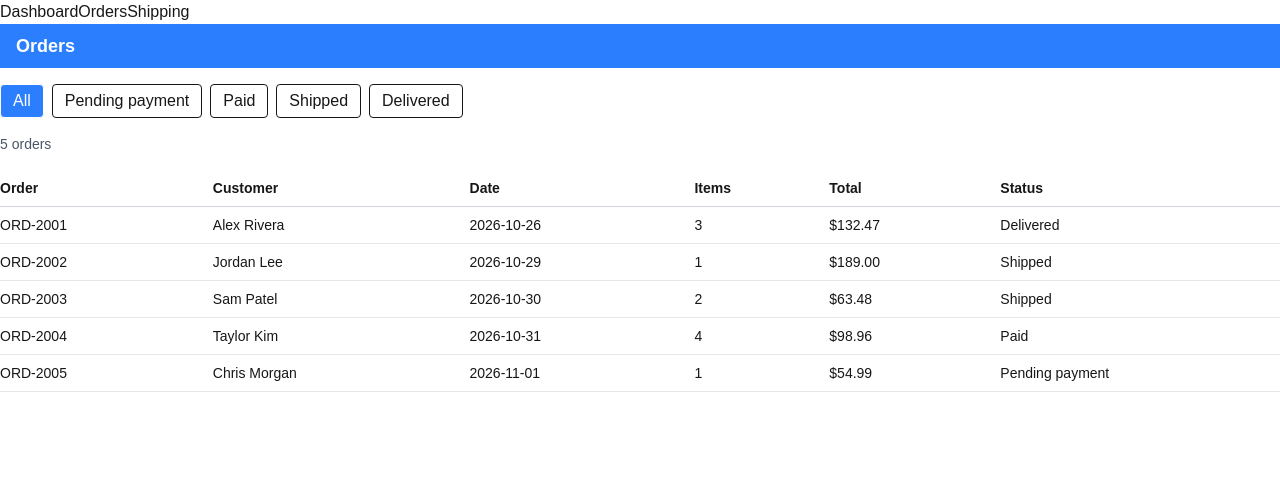
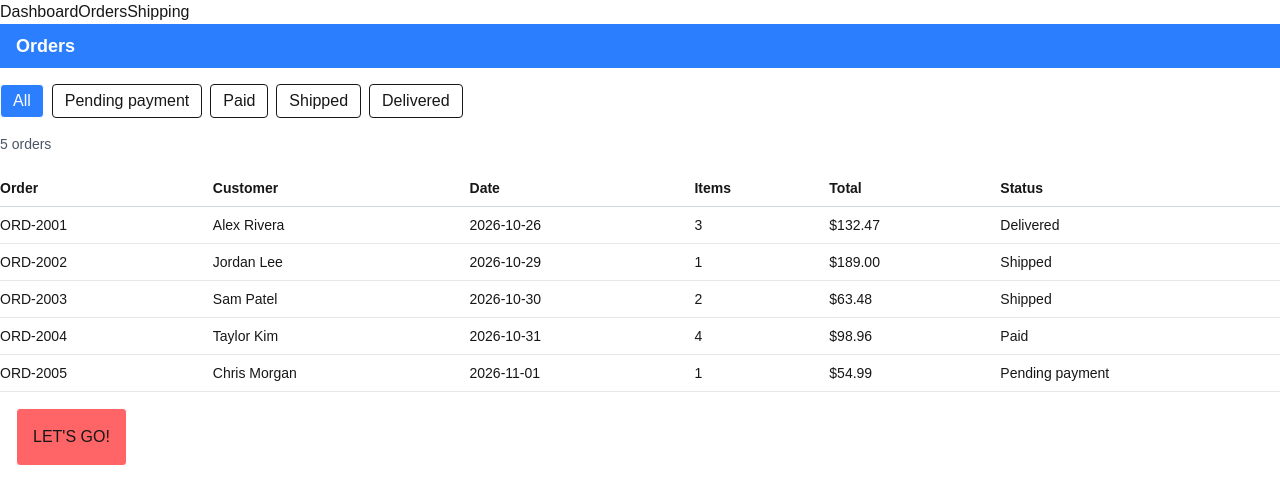
Before and after one commit to chrisbolosan/JJSC-Auto, a Next.js app in the folder web/: page /admin/orders in a window 1280 px wide. Shown: the top 504 px of the page. Built offline with nearby package versions, Linux system fonts and the light colour scheme.

Commit message:
resuable component return button with parameters and add to orders page for example ussage

```diff
--- a/web/src/app/admin/orders/page.jsx
+++ b/web/src/app/admin/orders/page.jsx
@@ -1,14 +1,16 @@
-import { Suspense } from "react";
-import Link from "next/link";
-import { orderStatuses, getOrdersByStatus } from "@/lib/orders";
-
-export const metadata = { title: "Orders" };
+import { Suspense } from 'react';
+import Link from 'next/link';
+import { orderStatuses, getOrdersByStatus } from '@/lib/orders';
+import ReturnButton from '@/components/returnButton';
+export const metadata = { title: 'Orders' };
 
 // Same structure as the other pages: the heading shows right away, the orders table waits inside <Suspense> because it reads searchParams
 export default function OrdersPage({ searchParams }) {
   return (
     <div>
-            <h1 className="text-lg font-bold bg-blue-500 text-white px-4 py-2">Orders</h1>
+      <h1 className="text-lg font-bold bg-blue-500 text-white px-4 py-2">
+        Orders
+      </h1>
 
       <Suspense fallback={<p className="mt-4">Loading orders...</p>}>
         <OrderList searchParams={searchParams} />
@@ -25,14 +27,17 @@ async function OrderList({ searchParams }) {
   return (
     <>
       <nav aria-label="Order status" className="mt-4 flex flex-wrap gap-2">
-                <Link href="/admin/orders" className={`rounded border px-3 py-1 ${!status ? "bg-blue-500 text-white" : ""}`}>
+        <Link
+          href="/admin/orders"
+          className={`rounded border px-3 py-1 ${!status ? 'bg-blue-500 text-white' : ''}`}
+        >
           All
         </Link>
         {orderStatuses.map((s) => (
           <Link
             key={s.id}
             href={`/admin/orders?status=${s.id}`}
-                        className={`rounded border px-3 py-1 ${status === s.id ? "bg-blue-500 text-white" : ""}`}
+            className={`rounded border px-3 py-1 ${status === s.id ? 'bg-blue-500 text-white' : ''}`}
           >
             {s.label}
           </Link>
@@ -64,11 +69,20 @@ async function OrderList({ searchParams }) {
                   <td className="py-2 pr-4">{o.date}</td>
                   <td className="py-2 pr-4">{o.itemCount}</td>
                   <td className="py-2 pr-4">${o.total.toFixed(2)}</td>
-                                    <td className="py-2">{orderStatuses.find((x) => x.id === o.status)?.label}</td>
+                  <td className="py-2">
+                    {orderStatuses.find((x) => x.id === o.status)?.label}
+                  </td>
                 </tr>
               ))}
             </tbody>
           </table>
+          <div className="m-4">
+            <ReturnButton
+              fallback="/admin"
+              label="LET'S GO!"
+              styles="bg-red-400 border border-white rounded p-4"
+            ></ReturnButton>
+          </div>
         </div>
       )}
     </>
--- /dev/null
+++ b/web/src/components/returnButton.tsx
@@ -0,0 +1,29 @@
+'use client';
+import { useRouter } from 'next/navigation';
+
+type returnButtonProps = {
+  fallbackHREF?: string;
+  label?: string;
+  styles: string;
+};
+
+export default function ReturnButton({
+  fallbackHREF = '/',
+  label = 'Go Back',
+  styles = 'rounded border border-gray-300 px-3 py-1 text-sm',
+}: returnButtonProps) {
+  const router = useRouter();
+
+  function goBack() {
+    if (window.history.length > 1) {
+      router.back();
+    } else {
+      router.push(fallbackHREF);
+    }
+  }
+  return (
+    <button type="button" onClick={goBack} className={`${styles}`}>
+      {label}
+    </button>
+  );
+}
```
Lines whose indentation alone changed are shown as unchanged.
